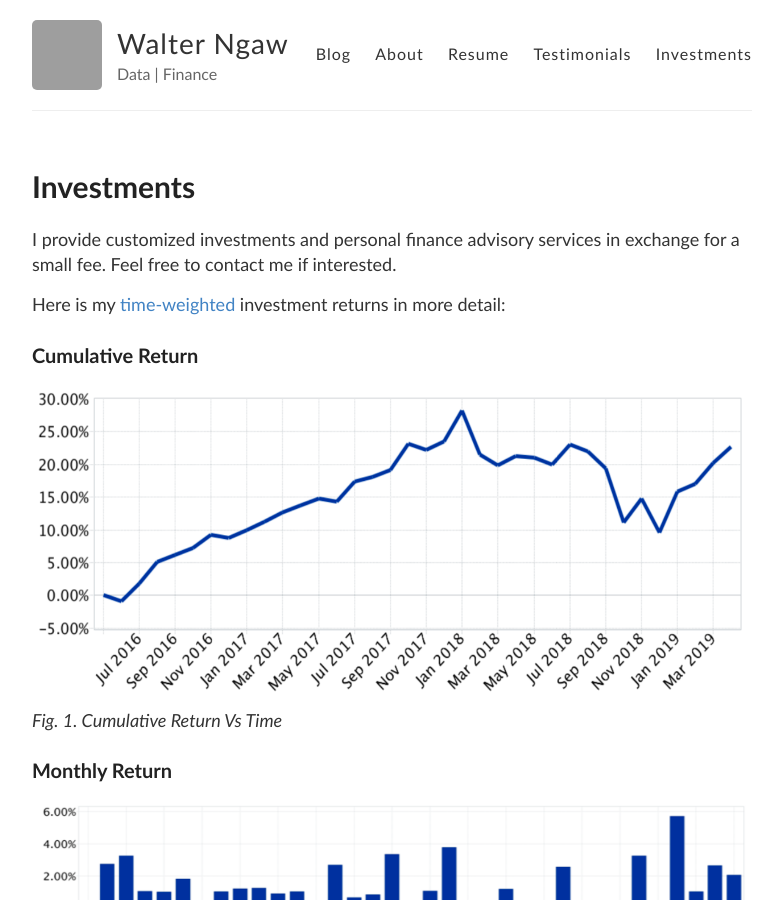
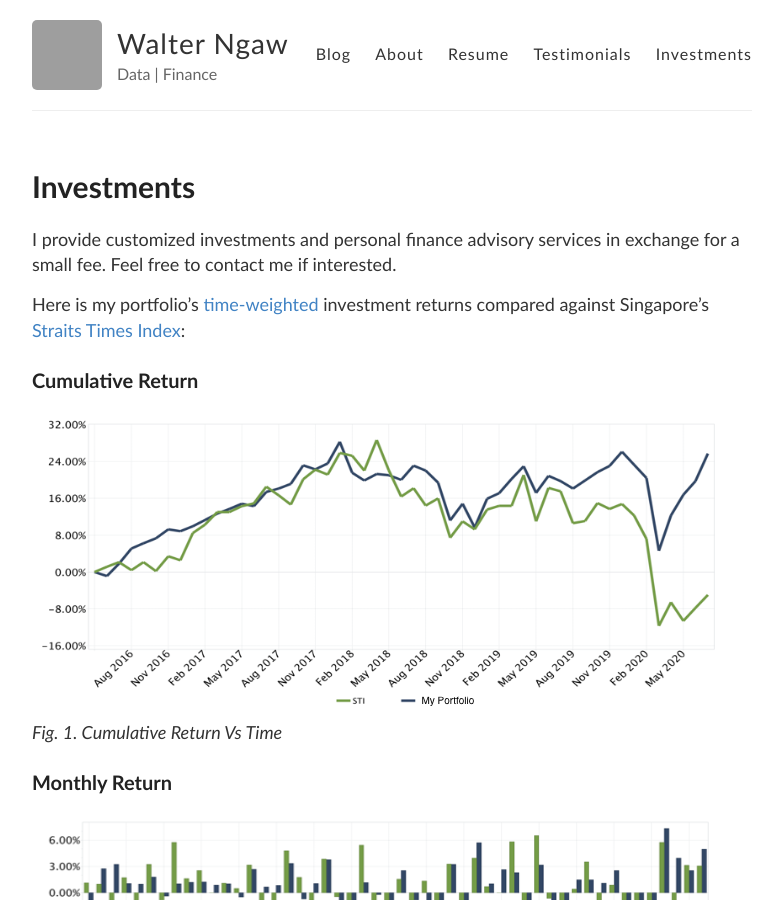
Before and after one commit to wngaw/wngaw.github.io, a Jekyll site: the page built from investments.md, in a window 1280 px wide and 900 px high. Shown: the whole window, without its empty margins (248-1030 px from the left). Built offline with Jekyll 4.4.1, drawn with Linux system fonts in a browser that asks for light colours; grey boxes are pictures that could not be loaded.

Commit message:
update returns

```diff
--- a/investments.md
+++ b/investments.md
@@ -6,7 +6,7 @@ permalink: /investments/
 
 I provide customized investments and personal finance advisory services in exchange for a small fee. Feel free to contact me if interested.
 
-Here is my [time-weighted](https://www.investopedia.com/terms/t/time-weightedror.asp) investment returns in more detail:
+Here is my portfolio's [time-weighted](https://www.investopedia.com/terms/t/time-weightedror.asp) investment returns compared against Singapore's [Straits Times Index](https://www.sgx.com/indices/products/sti):
 
 ### Cumulative Return
 
```
Also changed, not shown: about.md (+1 -1 lines), images/investments_cumulative_return.png, images/investments_monthly_return.png, images/investments_monthly_return_distribution.png.
